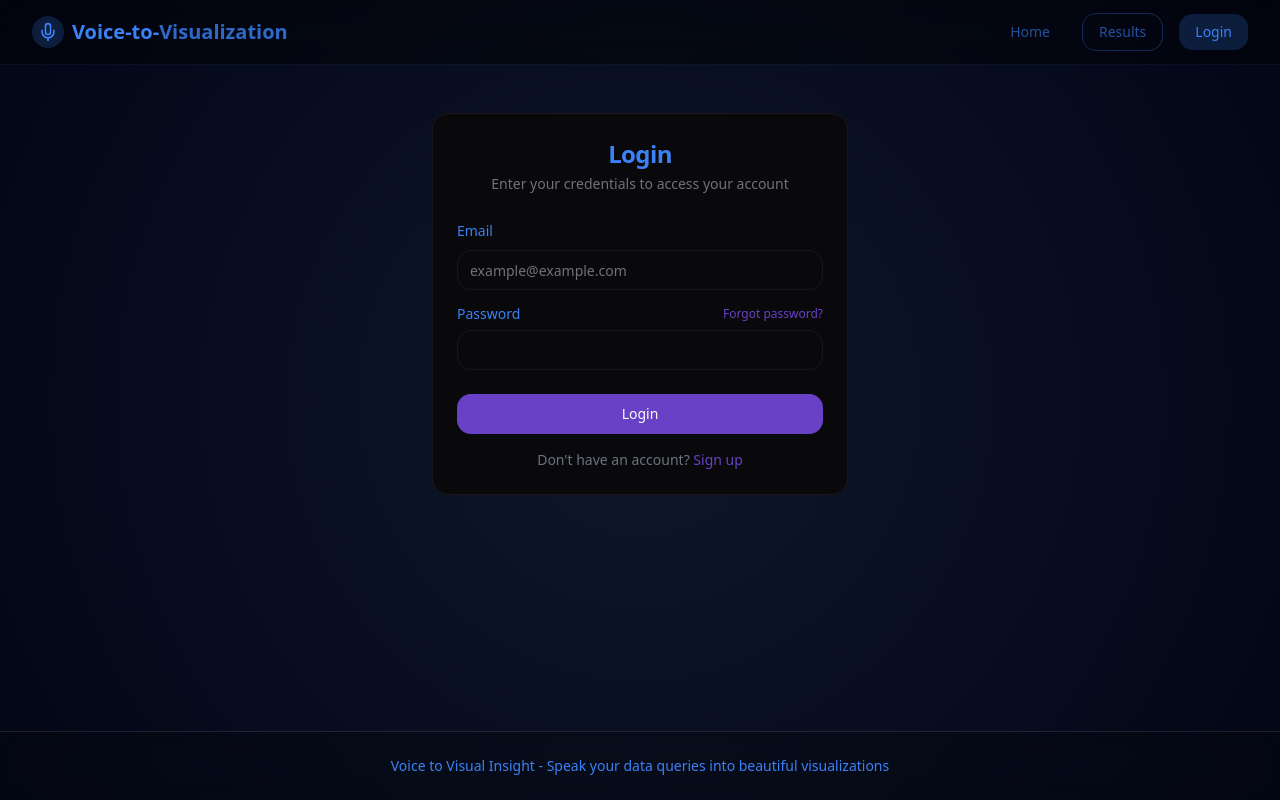
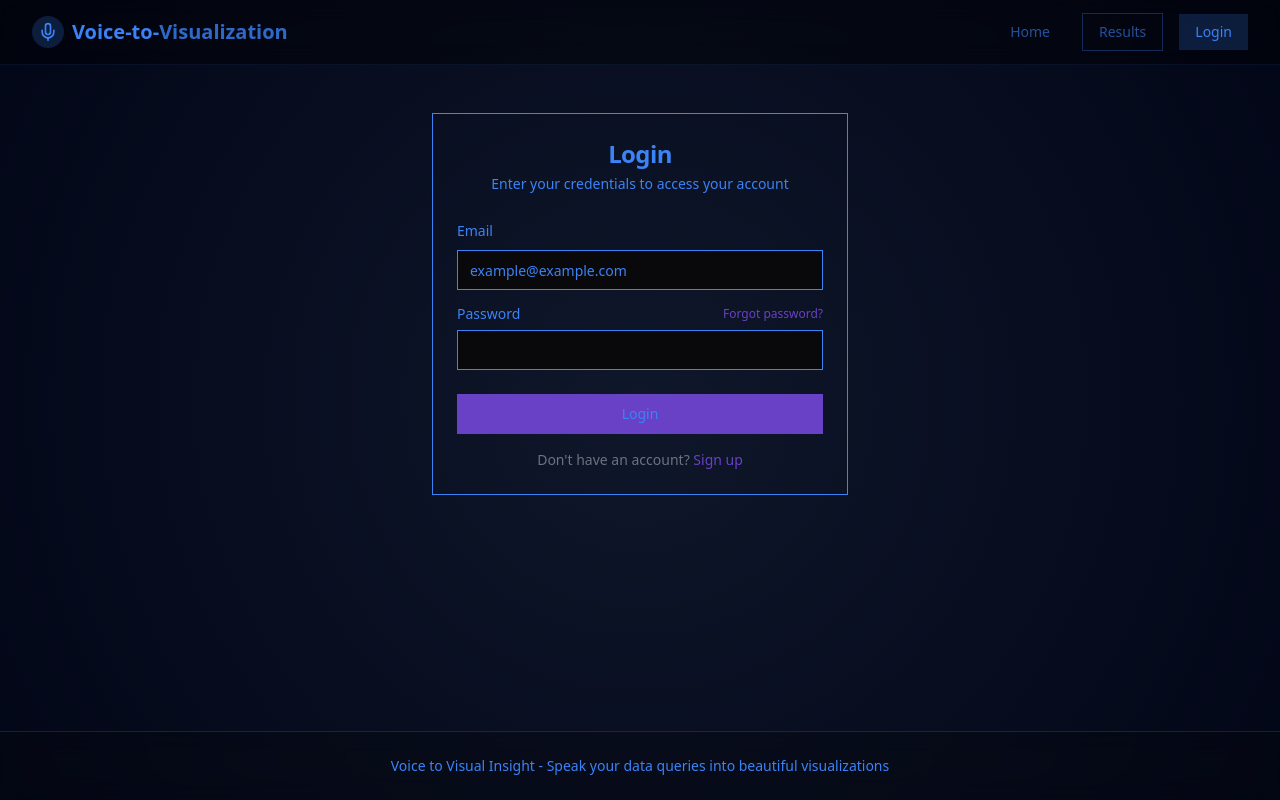
Before and after one commit to SohanRajput18/speak-see-visualize, a React (Vite) app: page /login in a window 1280 px wide. Built offline with nearby package versions, Linux system fonts and the light colour scheme.

Commit message:
feat: Add text color variants
Adds text color variants for main, primary, secondary, and tertiary colors.

```diff
--- a/src/index.css
+++ b/src/index.css
@@ -6,25 +6,16 @@
 @layer base {
   :root {
     --background: 240 10% 3.9%; /* Dark Black */
-    --foreground: 217 91% 60%; /* Glowing Blue */
-    --card: 240 10% 3.9%;
-    --card-foreground: 217 91% 60%;
-    --popover: 240 10% 3.9%;
-    --popover-foreground: 217 91% 60%;
-    --primary: 217 91% 60%;
-    --primary-foreground: 0 0% 98%;
-    --secondary: 217 91% 60%;
-    --secondary-foreground: 240 5.9% 10%;
-    --muted: 240 4.8% 20%;
-    --muted-foreground: 240 3.8% 46.1%;
-    --accent: 240 4.8% 20%;
-    --accent-foreground: 240 5.9% 10%;
-    --destructive: 0 84.2% 60.2%;
-    --destructive-foreground: 0 0% 98%;
-    --border: 240 5.9% 10%;
-    --input: 240 5.9% 10%;
-    --ring: 217 91% 60%;
-    --radius: 1rem;
+
+    /* Text Color Definitions */
+    --text-main: 217 91% 60%; /* Bright Glowing Blue - Main Text */
+    --text-primary: 217 91% 75%; /* Slightly Lighter Blue - Primary Text */
+    --text-secondary: 217 91% 50%; /* Slightly Darker Blue - Secondary Text */
+    --text-tertiary: 217 91% 40%; /* Even Darker Blue - Tertiary Text */
+
+    --foreground: var(--text-main);
+    --primary: var(--text-primary);
+    --secondary: var(--text-secondary);
   }
 
   body {
@@ -34,11 +25,24 @@
 
   * {
     @apply border-border;
-    color: #3B82F6;  /* Bright Blue */
+    color: hsl(var(--text-main));
   }
 }
 
 @layer utilities {
+  .text-main {
+    color: hsl(var(--text-main));
+  }
+  .text-primary {
+    color: hsl(var(--text-primary));
+  }
+  .text-secondary {
+    color: hsl(var(--text-secondary));
+  }
+  .text-tertiary {
+    color: hsl(var(--text-tertiary));
+  }
+
   .glass-morphism {
     @apply backdrop-blur-xl bg-black/30 border border-white/10 shadow-[0_4px_12px_-2px_rgba(0,0,0,0.3)];
   }
--- a/tailwind.config.ts
+++ b/tailwind.config.ts
@@ -1,4 +1,3 @@
-
 import type { Config } from "tailwindcss";
 
 export default {
@@ -67,6 +66,12 @@ export default {
           purple: '#6941C6',
           'light-purple': '#E5DEFF',
           'dark-purple': '#53389E'
+        },
+        'text': {
+          main: 'hsl(var(--text-main))',
+          primary: 'hsl(var(--text-primary))',
+          secondary: 'hsl(var(--text-secondary))',
+          tertiary: 'hsl(var(--text-tertiary))'
         }
       },
       borderRadius: {
```
Lines whose indentation alone changed are shown as unchanged.
